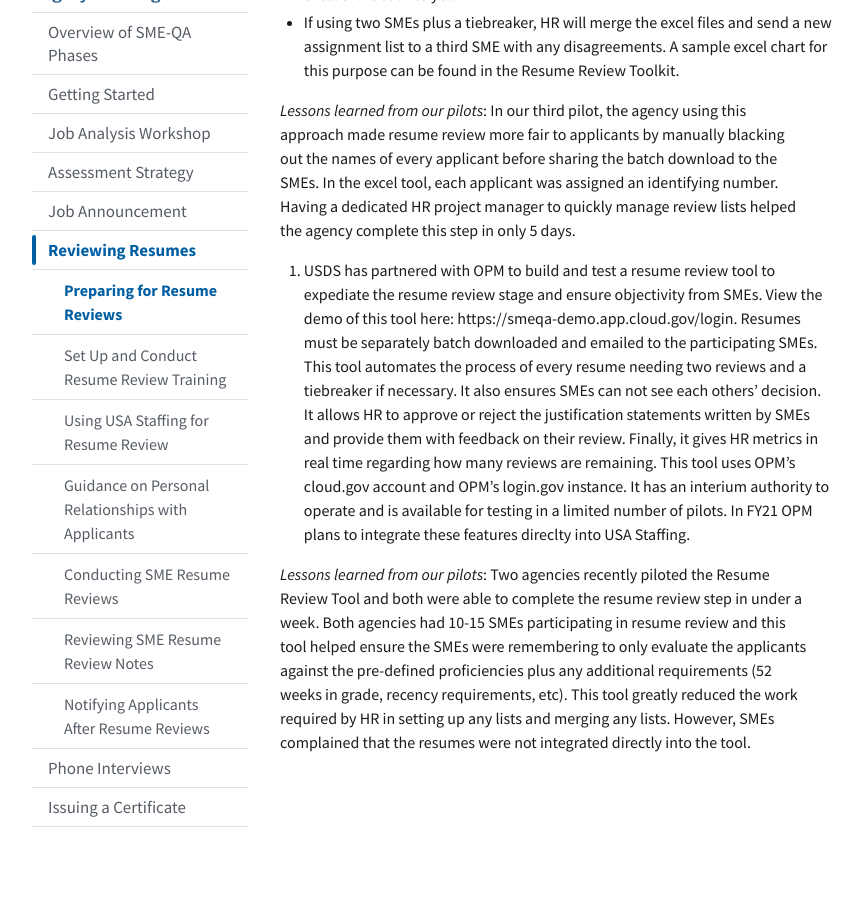
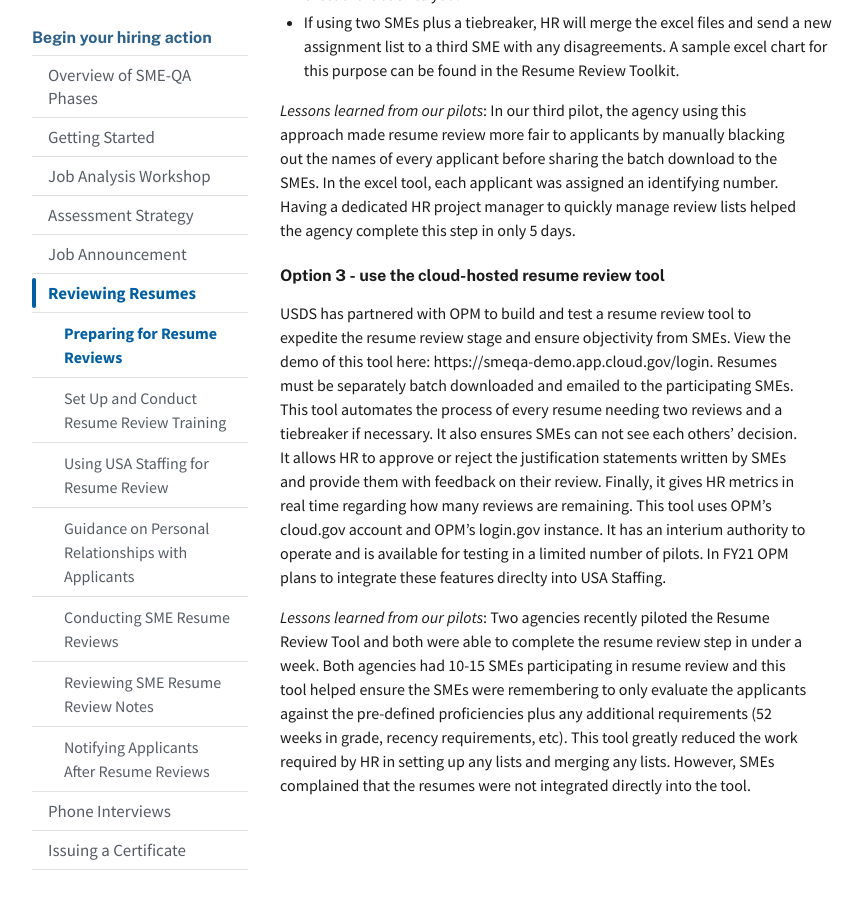
Before and after one commit to usds/SME-QA-Website, a Jekyll site: the page built from pages/phases/reviewing-resumes/prep.md, in a window 1280 px wide and 900 px high, scrolled down 1492 px. Shown: the whole window, without its empty margins (128-990 px from the left). Built offline with Jekyll 4.4.1, drawn with Linux system fonts in a browser that asks for light colours.

Commit message:
Update pages/phases/reviewing-resumes/prep.md
Co-authored-by: Will Slack <wslack@users.noreply.github.com>

```diff
--- a/pages/phases/reviewing-resumes/prep.md
+++ b/pages/phases/reviewing-resumes/prep.md
@@ -36,6 +36,7 @@
 
 *Lessons learned from our pilots*:  In our third pilot, the agency using this approach made resume review more fair to applicants by manually blacking out the names of every applicant before sharing the batch download to the SMEs. In the excel tool, each applicant was assigned an identifying number. Having a dedicated HR project manager to quickly manage review lists helped the agency complete this step in only 5 days.
 
-3. USDS has partnered with OPM to build and test a resume review tool to expediate the resume review stage and ensure objectivity from SMEs. View the demo of this tool here: https://smeqa-demo.app.cloud.gov/login. Resumes must be separately batch downloaded and emailed to the participating SMEs. This tool automates the process of every resume needing two reviews and a tiebreaker if necessary. It also ensures SMEs can not see each others' decision. It allows HR to approve or reject the justification statements written by SMEs and provide them with feedback on their review. Finally, it gives HR metrics in real time regarding how many reviews are remaining.  This tool uses OPM's cloud.gov account and OPM's login.gov instance. It has an interium authority to operate and is available for testing in a limited number of pilots. In FY21 OPM plans to integrate these features direclty into USA Staffing.
+#### Option 3 - use the cloud-hosted resume review tool
+USDS has partnered with OPM to build and test a resume review tool to expedite the resume review stage and ensure objectivity from SMEs. View the demo of this tool here: https://smeqa-demo.app.cloud.gov/login. Resumes must be separately batch downloaded and emailed to the participating SMEs. This tool automates the process of every resume needing two reviews and a tiebreaker if necessary. It also ensures SMEs can not see each others' decision. It allows HR to approve or reject the justification statements written by SMEs and provide them with feedback on their review. Finally, it gives HR metrics in real time regarding how many reviews are remaining.  This tool uses OPM's cloud.gov account and OPM's login.gov instance. It has an interium authority to operate and is available for testing in a limited number of pilots. In FY21 OPM plans to integrate these features direclty into USA Staffing.
 
 *Lessons learned from our pilots*: Two agencies recently piloted the Resume Review Tool and both were able to complete the resume review step in under a week.  Both agencies had 10-15 SMEs participating in resume review and this tool helped ensure the SMEs were remembering to only evaluate the applicants against the pre-defined proficiencies plus any additional requirements (52 weeks in grade, recency requirements, etc). This tool greatly reduced the work required by HR in setting up any lists and merging any lists. However, SMEs complained that the resumes were not integrated directly into the tool.
```
